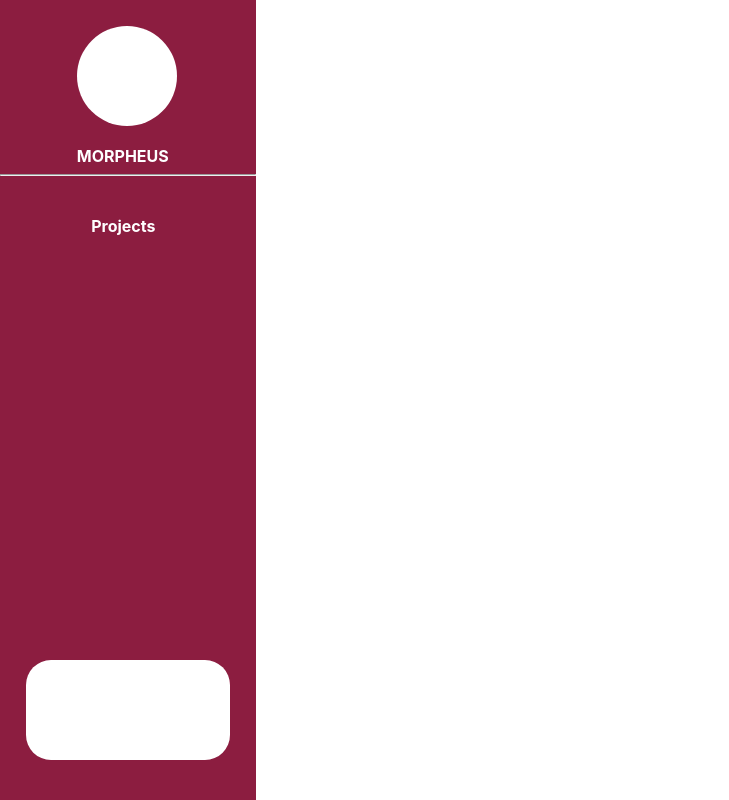
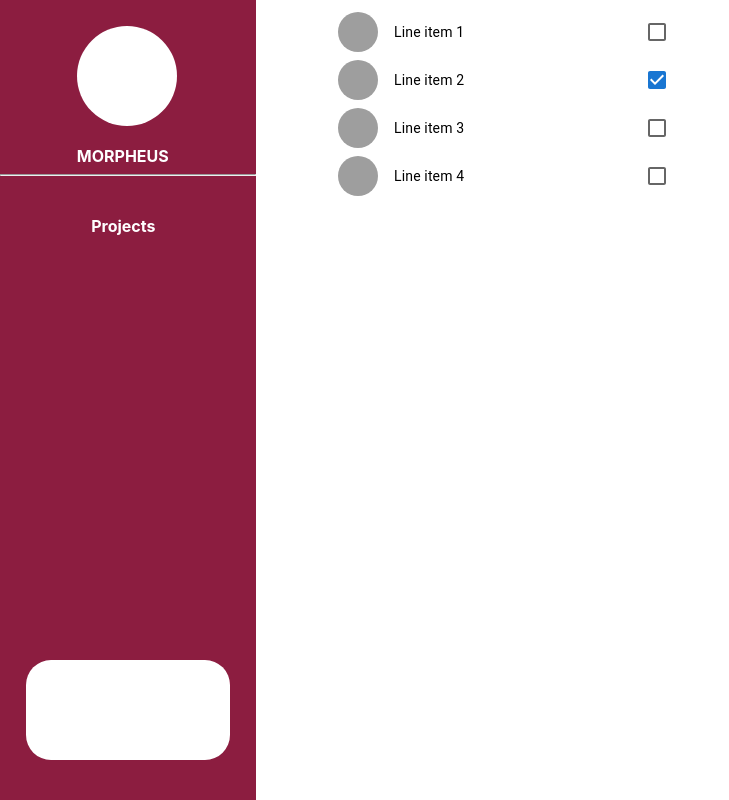
Before and after one commit to SER516-Team-Morpheus/scrum-simulator, a React (Create React App) app: page /backlog in a window 1280 px wide. Before the commit this address had no page. Shown: the whole page, without its empty margins (0-729 px from the left). Built offline with nearby package versions, Linux system fonts and the light colour scheme; grey boxes are pictures that could not be loaded.

Commit message:
adding initial backlog page with a list

```diff
--- a/package.json
+++ b/package.json
@@ -5,6 +5,7 @@
   "dependencies": {
     "@emotion/react": "^11.10.6",
     "@emotion/styled": "^11.10.6",
+    "@mui/icons-material": "^5.11.11",
     "@mui/material": "^5.11.14",
     "@testing-library/jest-dom": "^5.16.5",
     "@testing-library/react": "^13.4.0",
--- a/src/App.js
+++ b/src/App.js
@@ -6,6 +6,7 @@ import Project from "./component/Project";
 import styled from 'styled-components';
 import Grid from '@mui/material/Grid';
 import Cookies from "js-cookie";
+import Backlog from "./component/Backlog";
 import Authentication from "./component/Authentication";
 import ProjectDashboard from "./component/ProjectDashboard";
 
@@ -47,6 +48,7 @@ const App = () => {
             <Routes>
               <Route exact path="/projects" element={<Project showItem={showItem}/>} />
               <Route path="/projects/:id" element={<Login/>}/>
+              <Route path="/backlog" element={<Backlog/>}/>
             </Routes>
           </Grid>
         </Grid>
--- /dev/null
+++ b/src/component/Backlog.jsx
@@ -0,0 +1,10 @@
+import React from 'react'
+import InteractiveList from './InteractiveList'
+
+const Backlog = () => {
+  return (
+    <InteractiveList />
+  )
+}
+
+export default Backlog
--- /dev/null
+++ b/src/component/InteractiveList.jsx
@@ -0,0 +1,57 @@
+import * as React from 'react';
+import List from '@mui/material/List';
+import ListItem from '@mui/material/ListItem';
+import ListItemButton from '@mui/material/ListItemButton';
+import ListItemText from '@mui/material/ListItemText';
+import ListItemAvatar from '@mui/material/ListItemAvatar';
+import Checkbox from '@mui/material/Checkbox';
+import Avatar from '@mui/material/Avatar';
+
+export default function InteractiveList() {
+  const [checked, setChecked] = React.useState([1]);
+
+  const handleToggle = (value) => () => {
+    const currentIndex = checked.indexOf(value);
+    const newChecked = [...checked];
+
+    if (currentIndex === -1) {
+      newChecked.push(value);
+    } else {
+      newChecked.splice(currentIndex, 1);
+    }
+
+    setChecked(newChecked);
+  };
+
+  return (
+    <List dense sx={{ width: '100%', maxWidth: 360, bgcolor: 'background.paper' }}>
+      {[0, 1, 2, 3].map((value) => {
+        const labelId = `checkbox-list-secondary-label-${value}`;
+        return (
+          <ListItem
+            key={value}
+            secondaryAction={
+              <Checkbox
+                edge="end"
+                onChange={handleToggle(value)}
+                checked={checked.indexOf(value) !== -1}
+                inputProps={{ 'aria-labelledby': labelId }}
+              />
+            }
+            disablePadding
+          >
+            <ListItemButton>
+              <ListItemAvatar>
+                <Avatar
+                  alt={`Avatar n°${value + 1}`}
+                  src={`/static/images/avatar/${value + 1}.jpg`}
+                />
+              </ListItemAvatar>
+              <ListItemText id={labelId} primary={`Line item ${value + 1}`} />
+            </ListItemButton>
+          </ListItem>
+        );
+      })}
+    </List>
+  );
+}
```
Also changed, not shown: 1 other file (tests, documents, lock files or other folders).
